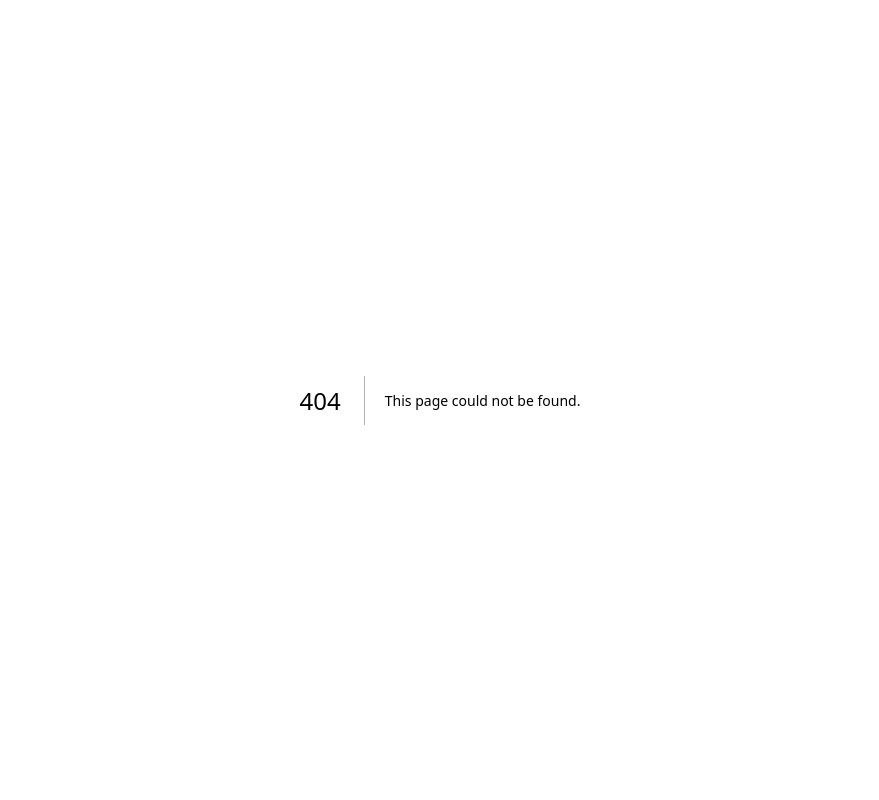
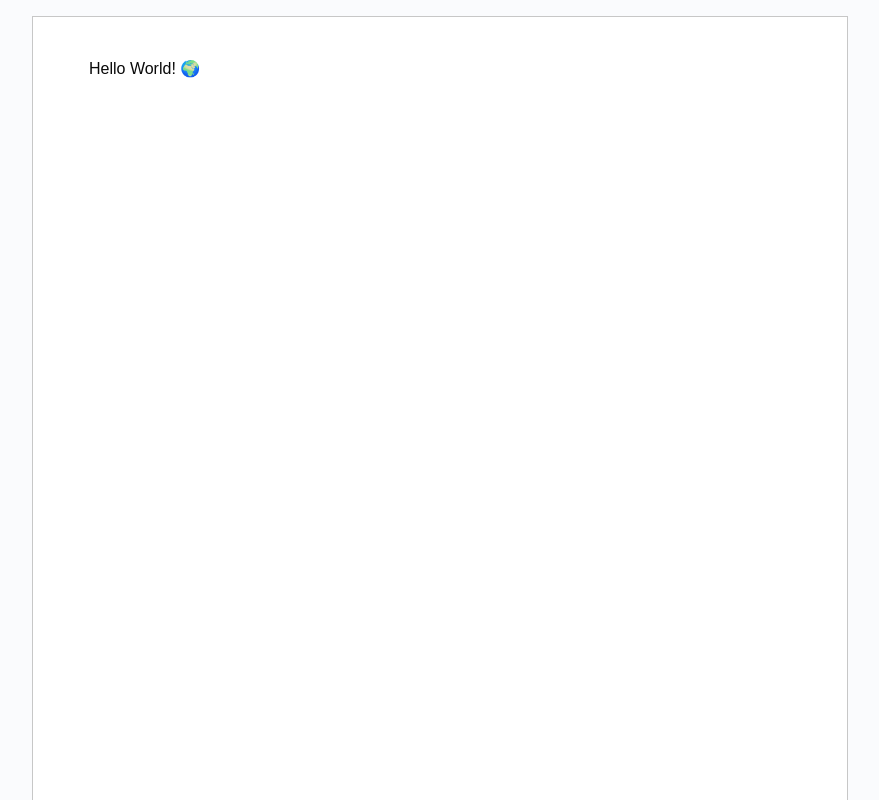
Before and after one commit to naveenprasad07/docs-clone, a Next.js app: page /documents/123 in a window 1280 px wide. Before the commit this address had no page. Shown: the top 800 px of the page, without its empty margins (200-1079 px from the left). Built offline with nearby package versions, Linux system fonts and the light colour scheme.

Commit message:
add-editor

```diff
--- a/package.json
+++ b/package.json
@@ -37,6 +37,9 @@
     "@radix-ui/react-toggle": "^1.1.2",
     "@radix-ui/react-toggle-group": "^1.1.2",
     "@radix-ui/react-tooltip": "^1.1.8",
+    "@tiptap/pm": "^2.10.2",
+    "@tiptap/react": "^2.10.2",
+    "@tiptap/starter-kit": "^2.10.2",
     "class-variance-authority": "^0.7.1",
     "clsx": "^2.1.1",
     "cmdk": "^1.1.1",
--- /dev/null
+++ b/src/app/documents/[documentId]/editor.tsx
@@ -0,0 +1,26 @@
+"use client";
+
+import { useEditor, EditorContent } from "@tiptap/react";
+import StarterKit from "@tiptap/starter-kit";
+
+export const Editor = () => {
+  const editor = useEditor({
+    editorProps: {
+      attributes: {
+        style: "padding-left:56px; padding-right:56px;",
+        class:
+          "focus:outline-none print:border-0 bg-white border border-[#C7C7C7] flex flex-col min-h-[1054px] w-[816px] pt-10 pr-14 pb-10 cursor-text",
+      },
+    },
+    extensions: [StarterKit],
+    content: "<p>Hello World! 🌍</p>",
+  });
+
+  return (
+    <div className="size-full overflow-x-auto bg-[#FAFBFD] px-4 print:p-0 print:bg-white print:overflow-visible">
+      <div className="min-w-max flex justify-center w-[816px] py-4 print:py-0 mx-auto print:w-full print:min-w-0">
+        <EditorContent editor={editor} />
+      </div>
+    </div>
+  );
+};
--- /dev/null
+++ b/src/app/documents/[documentId]/page.tsx
@@ -0,0 +1,17 @@
+import { Editor } from "./editor";
+
+interface DocumentIdPageProps {
+  params: Promise<{ documentId: string }>;
+}
+
+const DocumentIdPage = async ({ params }: DocumentIdPageProps) => {
+  const { documentId } = await params;
+
+  return (
+    <div className="min-h-screen bg-[#FAFBFD]">
+      <Editor />
+    </div>
+  );
+};
+
+export default DocumentIdPage;
--- /dev/null
+++ b/src/app/documents/page.tsx
@@ -0,0 +1,5 @@
+const DocumentsPage = () => {
+  return <div>Documents Page</div>;
+};
+
+export default DocumentsPage;
--- a/src/app/page.tsx
+++ b/src/app/page.tsx
@@ -1,9 +1,13 @@
-import { Button } from "@/components/ui/button";
+import Link from "next/link";
 
 const Home = () => {
   return (
     <div className="flex min-h-screen items-center justify-center">
-      <Button variant="destructive">Click Me</Button>
+      Click
+      <Link href="/documents/123">
+        <span className="text-blue-500 underline">&nbsp;here&nbsp;</span>
+      </Link>
+      to go to document id
     </div>
   );
 };
```
Also changed, not shown: 1 other file (tests, documents, lock files or other folders).
